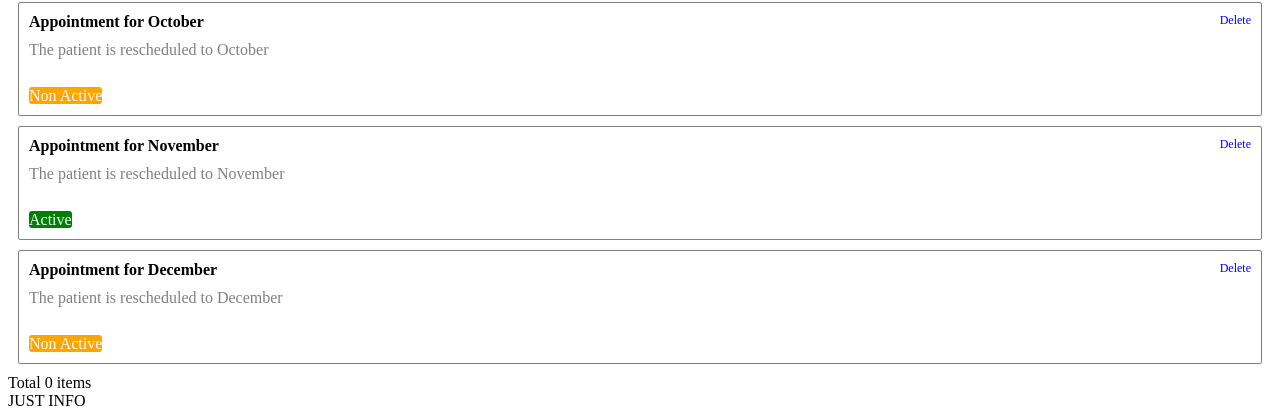
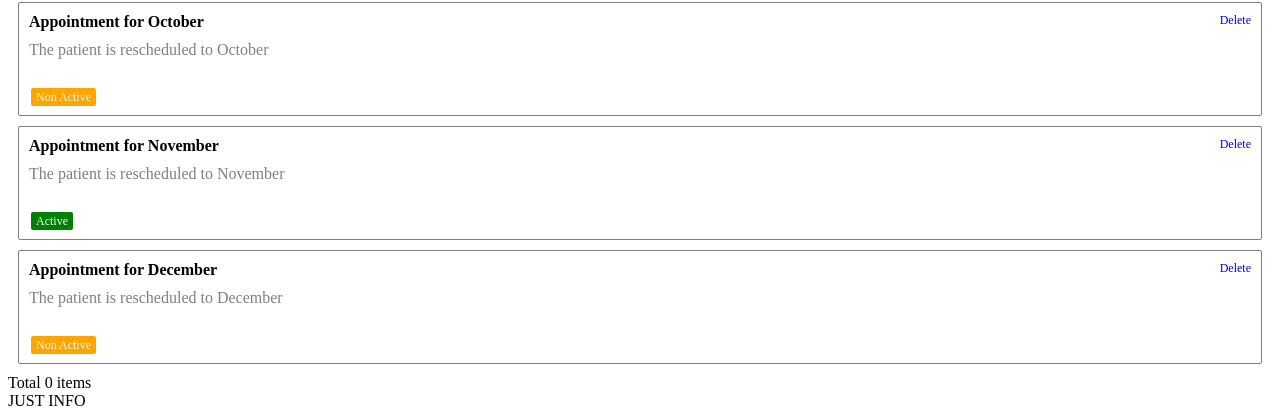
Before and after one commit to buildwithfavas/react-codeMalyalamNotes, a React (Create React App) app in the folder my-first-app/: page / in a window 1280 px wide. Shown: the part 116-524 px from the top of the page. Built offline with nearby package versions, Linux system fonts and the light colour scheme.

Commit message:
ref & useRef();

```diff
--- a/my-first-app/src/list/Label.css
+++ b/my-first-app/src/list/Label.css
@@ -1,4 +1,29 @@
-.list-label-item{
-    color: aliceblue;
-    border-radius: 3px;
+.list-label-item {
+  background: green;
+  color: aliceblue;
+  padding: 2px 5px;
+  margin: 2px;
+  border-radius: 2px;
+  font-size: 12px;
+  cursor: pointer;
+  position: relative;
 }
+
+.list-label-item-container {
+  position: relative;
+}
+
+.tooltip {
+  position: absolute;
+  top: -30px;
+  left: 0;
+  background: white;
+  border-radius: 2px;
+  padding: 5px 10px;
+  box-shadow: 2px 3px 10px 0px #ababab;
+  font-size: 12px;
+}
+
+.hide-tooltip {
+  visibility: hidden;
+}
--- a/my-first-app/src/list/Label.js
+++ b/my-first-app/src/list/Label.js
@@ -1,20 +1,63 @@
-import { useContext } from "react";
+import { useState, useContext, useRef, useCallback } from "react";
 import "./Label.css";
 import { MyContext } from './Pages/HomePage';
 
 function Label(props) {
     const val = useContext(MyContext);
+    const [showToolTip, setShowToolTip] = useState(false);
+    const refObj = useRef();
+
+    // const refObj = usememo(() =>{
+    //     return{
+    //         current: undefined
+    //     };
+    // });
+
+    const refCallback = useCallback((domItem) => {
+                console.log("Inside Function");
+        console.log(domItem);
+    }, []);
+
+    console.log(refObj);
+
     const style = props.isActive ? { background: "green" } : { background: "orange" }
     if (val === false) { return null }
+
+    const handleMouseEnter = (evt) => {
+        console.log(evt.target);
+        console.log(refObj.current);
+
+        const width1 = evt.target.getBoundingClientRect().width;
+        const width2 = refObj.current.getBoundingClientRect().width;
+
+        refObj.current.style.left = `${-(width2 - width1) / 2}px`;
+
+        setShowToolTip(true);
+    }
+
+    const handleMouseLeave = () => {
+        setShowToolTip(false);
+    }
+
     return (
+        <div className="list-label-item-container">
             <span
                 onClick={() => {
                     props.onAction(props.isActive ? "active" : "non-active");
                 }}
                 className="list-label-item"
-            style={style}>
+                style={style}
+                onMouseEnter={handleMouseEnter}
+                onMouseLeave={handleMouseLeave}
+            >
                 {props.isActive ? "Active" : "Non Active"}
             </span>
+            <label
+                ref={refObj}
+                className={`tooltip ${showToolTip ? 'show-tooltip' : 'hide-tooltip'}`}>
+                This is {props.isActive ? "Active" : "Non Active"} tooltip
+            </label>
+        </div>
     );
 }
 
```
Also changed, not shown: my-first-app/src/list/Pages/HomePage.js (line endings or trailing spaces), 1 other file (tests, documents, lock files or other folders). Lines whose indentation alone changed are shown as unchanged.
